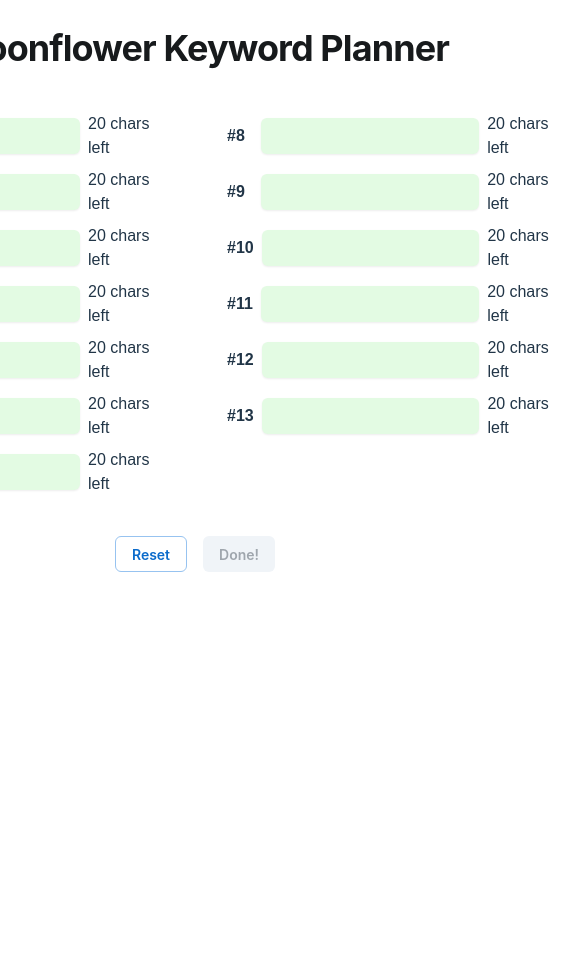
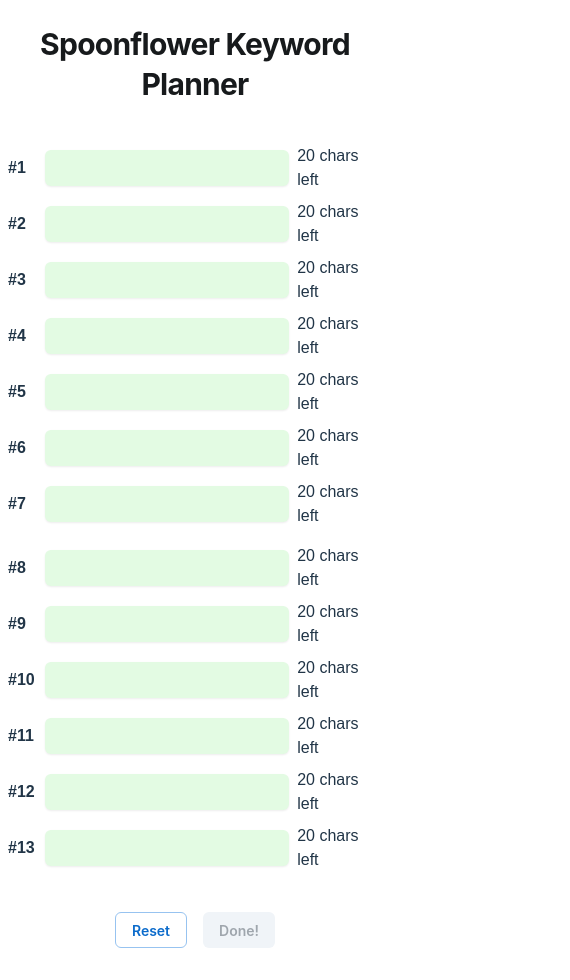
Before and after one commit to VeraZab/spoonflower-tag-planner, a React (Vite) app: page / in a window 390 px wide. Shown: the whole page, 570 px wide, since content can reach past the window. Before the commit the page ends 844 px from the top, so only its background shows below. Built offline with nearby package versions, Linux system fonts and the light colour scheme.

Commit message:
mobile view

```diff
--- a/src/App.tsx
+++ b/src/App.tsx
@@ -1,5 +1,5 @@
 import { useState } from "react";
-import { Box, Button, Typography, Sheet, Tooltip } from "@mui/joy";
+import { Box, Button, Typography, Sheet, Tooltip, useTheme } from "@mui/joy";
 import ContentCopyIcon from "@mui/icons-material/ContentCopy";
 import CheckIcon from "@mui/icons-material/Check";
 
@@ -9,6 +9,7 @@
 import { Check } from "@mui/icons-material";
 
 function App() {
+  const theme = useTheme();
   const initialKeywords = new Array(13).fill("");
   const [keywords, setKeywords] = useState<string[]>(initialKeywords);
   const [finalKeywordString, setFinalKeywordString] = useState("");
@@ -33,11 +34,16 @@
           alignItems: "center",
         }}
       >
-        <Typography level="h1" sx={{ m: 3, mb: 4 }}>
+        <Typography level="h2" sx={{ m: 3, mb: 4, textAlign: "center" }}>
           Spoonflower Keyword Planner
         </Typography>
-        <Box sx={{ display: "flex" }}>
-          <Box sx={{ mr: 6 }}>
+        <Box
+          sx={{
+            display: "flex",
+            [theme.breakpoints.down("md")]: { flexDirection: "column" },
+          }}
+        >
+          <Box sx={{ mr: 6, [theme.breakpoints.down("md")]: { mr: 0 } }}>
             {keywords.slice(0, 7).map((k, i) => (
               <Keyword
                 key={i}
@@ -88,11 +94,12 @@
             sx={(theme) => ({
               display: "flex",
               alignItems: "center",
-              width: "100%",
+              width: "95%",
               background: theme.palette.neutral[200],
               padding: 2,
               borderRadius: "4px",
               justifyContent: "space-between",
+              [theme.breakpoints.down("md")]: { width: "90%", mb: 6 },
             })}
           >
             <Box sx={{ mr: 1 }}>{finalKeywordString}</Box>
```
